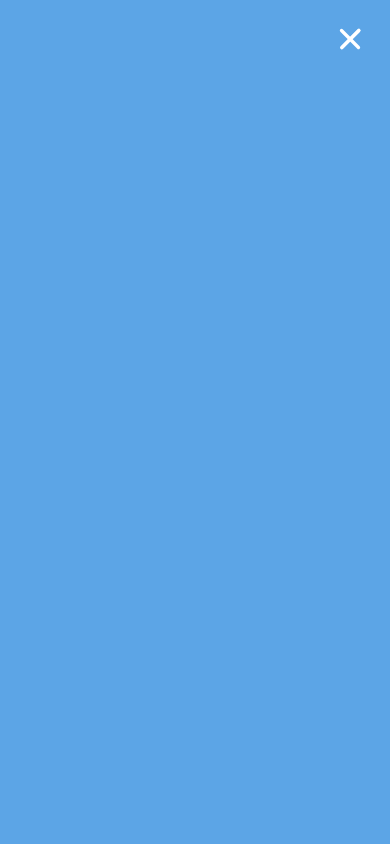
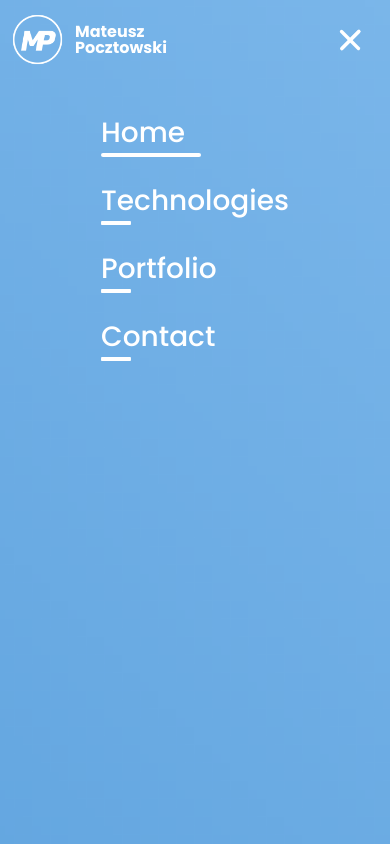
Before and after one commit to mateusz-pocztowski/Portfolio, a Gatsby site: page / in a window 390 px wide. Both pictures are taken after a click on the button 350 px from the left and 40 px from the top of the page. Shown: the top 844 px of the page. Built offline with nearby package versions, Linux system fonts and the light colour scheme; Gatsby itself is replaced by a stand-in of ours.

Commit message:
Added fullnav menu and responsiveness

```diff
--- /dev/null
+++ b/src/components/atoms/Logo/Logo.tsx
@@ -0,0 +1,61 @@
+import React from 'react';
+import { Link } from 'gatsby';
+import styled from 'styled-components';
+import logoImg from 'assets/images/logo.png';
+
+interface Props {
+  isWhite?: boolean;
+}
+
+interface ImgProps {
+  readonly isWhite: boolean;
+}
+
+const Wrapper = styled(Link)`
+  display: flex;
+  align-items: center;
+  color: ${({ theme }) => theme.white};
+  text-decoration: none;
+  z-index: -1;
+`;
+
+const InnerWrapper = styled.div`
+  display: block;
+  width: 55px;
+  height: 55px;
+  ${({ theme }) => theme.mq.xs} {
+    width: 65px;
+    height: 65px;
+  }
+`;
+
+const Img = styled.img<ImgProps>`
+  display: block;
+  width: 100%;
+  height: 100%;
+  filter: ${({ isWhite }) => (isWhite ? 'brightness(100)' : 'brightness(1)')};
+`;
+
+const Title = styled.h3`
+  margin-left: 10px;
+  font-weight: ${({ theme }) => theme.bold};
+  font-size: ${({ theme }) => theme.fontSize.s};
+  ${({ theme }) => theme.mq.xs} {
+    font-size: ${({ theme }) => theme.fontSize.m};
+  }
+`;
+
+const Logo = ({ isWhite }: Props) => (
+  <Wrapper to="/">
+    <InnerWrapper>
+      <Img isWhite={isWhite || false} src={logoImg} alt="logo" />
+    </InnerWrapper>
+    <Title>
+      Mateusz
+      <br />
+      Pocztowski
+    </Title>
+  </Wrapper>
+);
+
+export default Logo;
--- a/src/components/organisms/Navbar/Navbar.tsx
+++ /dev/null
@@ -1,183 +0,0 @@
-import React, { useRef, useEffect, useContext } from 'react';
-import { Link } from 'gatsby';
-import gsap from 'gsap';
-import styled, { css } from 'styled-components';
-import Content from 'components/atoms/Content/Content';
-import MenuBtn from 'components/atoms/MenuBtn/MenuBtn';
-import logoImg from 'assets/images/logo.png';
-import { NavigationContext } from 'contexts/NavigationContext';
-
-interface Props {
-  readonly isActive: boolean;
-}
-
-const Wrapper = styled.nav<Props>`
-  position: absolute;
-  top: 0;
-  left: 0;
-  right: 0;
-  height: 80px;
-  z-index: 10;
-  box-shadow: none;
-  background-color: transparent;
-  transition: 0.3s;
-  ${({ theme }) => theme.mq.md} {
-    position: fixed;
-    ${({ isActive }) =>
-      isActive &&
-      css`
-        box-shadow: 0 0 10px rgba(0, 0, 0, 0.2);
-        background-color: ${({ theme }) => theme.dark100};
-      `}
-  }
-`;
-
-const InnerWrapper = styled.div`
-  width: 100%;
-  height: 100%;
-  display: flex;
-  align-items: center;
-  justify-content: space-between;
-  color: ${({ theme }) => theme.white};
-`;
-
-const LogoWrapper = styled(Link)`
-  display: flex;
-  align-items: center;
-  color: ${({ theme }) => theme.white};
-  text-decoration: none;
-`;
-
-const LogoInnerWrapper = styled.div`
-  display: block;
-  width: 55px;
-  height: 55px;
-  ${({ theme }) => theme.mq.s} {
-    width: 65px;
-    height: 65px;
-  }
-`;
-
-const Logo = styled.img`
-  display: block;
-  width: 100%;
-  height: 100%;
-`;
-
-const Title = styled.h3`
-  margin-left: 10px;
-  font-weight: ${({ theme }) => theme.bold};
-  font-size: ${({ theme }) => theme.fontSize.s};
-  ${({ theme }) => theme.mq.s} {
-    font-size: ${({ theme }) => theme.fontSize.m};
-  }
-`;
-
-const List = styled.ul`
-  display: flex;
-  align-items: center;
-`;
-
-const ListItem = styled.li<Props>`
-  display: none;
-  position: relative;
-  margin-left: 35px;
-  font-weight: ${({ theme }) => theme.medium};
-  opacity: 0;
-  &:hover {
-    color: ${({ theme }) => theme.blue100};
-    &:after {
-      transform: scaleX(1);
-    }
-  }
-  &:after {
-    content: '';
-    position: absolute;
-    left: 0;
-    bottom: -10px;
-    width: 30px;
-    height: 2px;
-    background-color: ${({ theme }) => theme.blue100};
-    transition: 0.3s;
-    transform: scaleX(0);
-    transform-origin: 0 50%;
-  }
-  ${({ isActive }) =>
-    isActive &&
-    css`
-      color: ${({ theme }) => theme.blue100};
-      &:after {
-        transform: scaleX(1);
-      }
-    `}
-  ${({ theme }) => theme.mq.md} {
-    display: block;
-  }
-`;
-
-const StyledLink = styled(Link)`
-  color: inherit;
-  text-decoration: none;
-  transition: 0.3s;
-`;
-
-const Navbar = () => {
-  const { activeLink, isTransparent } = useContext(NavigationContext);
-
-  const wrapperRef = useRef<HTMLElement>(null);
-  const listRef = useRef<HTMLUListElement>(null);
-
-  useEffect(() => {
-    const list = listRef.current;
-    if (list) {
-      const listItems = list.children;
-      gsap.fromTo(
-        listItems,
-        { y: -50, autoAlpha: 0 },
-        {
-          y: 0,
-          autoAlpha: 1,
-          stagger: 0.1,
-          ease: 'power3.inOut',
-          duration: 1,
-        }
-      );
-    }
-  }, []);
-
-  return (
-    <Wrapper ref={wrapperRef} isActive={!isTransparent}>
-      <Content>
-        <InnerWrapper>
-          <LogoWrapper to="/">
-            <LogoInnerWrapper>
-              <Logo src={logoImg} alt="logo" />
-            </LogoInnerWrapper>
-            <Title>
-              Mateusz
-              <br />
-              Pocztowski
-            </Title>
-          </LogoWrapper>
-          <List ref={listRef}>
-            <ListItem isActive={activeLink === 'home'}>
-              <StyledLink to="#home">Home</StyledLink>
-            </ListItem>
-            <ListItem isActive={activeLink === 'technologies'}>
-              <StyledLink to="#technologies">Technologies</StyledLink>
-            </ListItem>
-            <ListItem isActive={activeLink === 'portfolio'}>
-              <StyledLink to="#portfolio">Portfolio</StyledLink>
-            </ListItem>
-            <ListItem isActive={activeLink === 'contact'}>
-              <StyledLink to="#contact">Contact</StyledLink>
-            </ListItem>
-          </List>
-          <MenuBtn />
-        </InnerWrapper>
-      </Content>
-    </Wrapper>
-  );
-};
-
-export default Navbar;
--- /dev/null
+++ b/src/components/organisms/Navigation/Fullnav.tsx
@@ -0,0 +1,134 @@
+import React, { useEffect, useRef, useContext } from 'react';
+import gsap from 'gsap';
+import styled from 'styled-components';
+import MenuBtn from 'components/organisms/Navigation/MenuBtn';
+import Links from 'components/organisms/Navigation/Links';
+import Logo from 'components/atoms/Logo/Logo';
+import { NavigationContext } from 'contexts/NavigationContext';
+
+const Wrapper = styled.div`
+  position: relative;
+  width: 100%;
+  height: 100%;
+  display: block;
+  ${({ theme }) => theme.mq.md} {
+    display: none;
+  }
+`;
+
+const Content = styled.div`
+  position: fixed;
+  top: 0;
+  left: 0;
+  right: 0;
+  bottom: 0;
+  display: flex;
+  flex-direction: column;
+  background-color: transparent;
+  transition: 0.3s;
+  visibility: hidden;
+  overflow: scroll;
+`;
+
+const InnerWrapper = styled.div`
+  display: flex;
+  justify-content: center;
+  align-items: center;
+  padding: 20px 0;
+`;
+
+const Background = styled.div`
+  position: fixed;
+  top: -184px;
+  right: -184px;
+  width: 300px;
+  height: 300px;
+  border-radius: 50%;
+  z-index: -1;
+  background: ${({ theme }) => theme.blueGradient};
+  box-shadow: 0 0 15px rgba(0, 0, 0, 0.2);
+  transform: scale(1);
+  will-change: transform;
+`;
+
+const LogoWrapper = styled.div`
+  padding: 12px 10px;
+  opacity: 0;
+  pointer-events: none;
+`;
+
+const List = styled.ul`
+  display: flex;
+  flex-direction: column;
+`;
+
+const Sidenav = () => {
+  const { handleFullNav } = useContext(NavigationContext);
+  const listRef = useRef<HTMLUListElement>(null);
+  const logoRef = useRef<HTMLDivElement>(null);
+  const btnRef = useRef<HTMLDivElement>(null);
+  const contentRef = useRef<HTMLDivElement>(null);
+  const bgRef = useRef<HTMLDivElement>(null);
+
+  useEffect(() => {
+    const list = listRef.current;
+    const btn = btnRef.current;
+    const background = bgRef.current;
+    const logo = logoRef.current;
+    const content = contentRef.current;
+
+    if (list && logo && btn && background && content) {
+      const [button] = btn.children;
+      const listItems = [...list.children];
+
+      const close = () => {
+        tl.reverse();
+        handleFullNav(false);
+      };
+
+      const handleClick = () => {
+        tl.reversed() ? tl.play() : tl.reverse();
+      };
+
+      listItems.forEach(item => item.addEventListener('click', close));
+      button.addEventListener('click', handleClick);
+
+      const tl = gsap.timeline({
+        defaults: { ease: 'Power3.easeOut' },
+        reversed: true,
+      });
+
+      tl.set(content, { visibility: 'visible' });
+      tl.to(background, { scale: 9, duration: 0.4, ease: ' Circ.easeOut' });
+      tl.addLabel('showItems');
+      tl.fromTo(
+        logo,
+        { autoAlpha: 0, y: -50 },
+        { autoAlpha: 1, y: 0 },
+        'showItems'
+      );
+      tl.from(listItems, { x: -50, autoAlpha: 0, stagger: 0.1 }, 'showItems');
+    }
+  }, []);
+
+  return (
+    <Wrapper>
+      <div ref={btnRef}>
+        <MenuBtn />
+      </div>
+      <Background ref={bgRef} />
+      <Content ref={contentRef}>
+        <LogoWrapper ref={logoRef}>
+          <Logo isWhite />
+        </LogoWrapper>
+        <InnerWrapper>
+          <List ref={listRef}>
+            <Links big />
+          </List>
+        </InnerWrapper>
+      </Content>
+    </Wrapper>
+  );
+};
+
+export default Sidenav;
--- /dev/null
+++ b/src/components/organisms/Navigation/Links.tsx
@@ -0,0 +1,98 @@
+import React, { useContext } from 'react';
+import { Link } from 'gatsby';
+import styled, { css } from 'styled-components';
+import { NavigationContext } from 'contexts/NavigationContext';
+
+interface Props {
+  big?: boolean;
+}
+
+interface ItemProps {
+  readonly isActive: boolean;
+  readonly big: boolean;
+}
+
+const ListItem = styled.li<ItemProps>`
+  position: relative;
+  margin-left: 35px;
+  font-weight: ${({ theme }) => theme.medium};
+  &:hover {
+    color: ${({ theme }) => theme.blue100};
+    &:after {
+      transform: scaleX(1);
+    }
+  }
+  &:after {
+    content: '';
+    position: absolute;
+    left: 0;
+    bottom: -10px;
+    width: 30px;
+    height: 2px;
+    background-color: ${({ theme }) => theme.blue100};
+    transition: 0.3s;
+    transform: scaleX(0);
+    transform-origin: 0 50%;
+  }
+  ${({ isActive }) =>
+    isActive &&
+    css`
+      color: ${({ theme }) => theme.blue100};
+      &:after {
+        transform: scaleX(1);
+      }
+    `}
+  ${({ big, isActive }) =>
+    big &&
+    css`
+      margin: 20px 0;
+      color: ${({ theme }) => theme.white};
+      font-size: ${({ theme }) => theme.fontSize.xl};
+      &:hover {
+        color: ${({ theme }) => theme.white};
+      }
+      &:after {
+        transform: ${isActive ? 'scaleX(1)' : 'scaleX(0.3)'};
+        bottom: -10px;
+        width: 100px;
+        height: 4px;
+        border-radius: 100px;
+        background-color: ${({ theme }) => theme.white};
+      }
+      ${({ theme }) => theme.mq.s} {
+        font-size: ${({ theme }) => theme.fontSize.xxl};
+        &:after {
+          width: 150px;
+        }
+      }
+    `}
+`;
+
+const StyledLink = styled(Link)`
+  color: inherit;
+  text-decoration: none;
+  transition: 0.3s;
+`;
+
+const Links = ({ big }: Props) => {
+  const { activeLink } = useContext(NavigationContext);
+
+  return (
+    <>
+      <ListItem big={big || false} isActive={activeLink === 'home'}>
+        <StyledLink to="#home">Home</StyledLink>
+      </ListItem>
+      <ListItem big={big || false} isActive={activeLink === 'technologies'}>
+        <StyledLink to="#technologies">Technologies</StyledLink>
+      </ListItem>
+      <ListItem big={big || false} isActive={activeLink === 'portfolio'}>
+        <StyledLink to="#portfolio">Portfolio</StyledLink>
+      </ListItem>
+      <ListItem big={big || false} isActive={activeLink === 'contact'}>
+        <StyledLink to="#contact">Contact</StyledLink>
+      </ListItem>
+    </>
+  );
+};
+
+export default Links;
--- a/src/components/atoms/MenuBtn/MenuBtn.tsx
+++ b/src/components/organisms/Navigation/MenuBtn.tsx
@@ -8,25 +8,10 @@ interface Props {
 
 const Button = styled.button<Props>`
   position: fixed;
+  top: 10px;
   right: 10px;
-  display: block;
+  z-index: 20;
   background-color: transparent;
-  ${({ theme }) => theme.mq.md} {
-    display: none;
-  }
-  &:before {
-    content: '';
-    position: absolute;
-    top: -192px;
-    right: -192px;
-    width: 300px;
-    height: 300px;
-    border-radius: 50%;
-    background-color: ${({ theme }) => theme.blue50};
-    box-shadow: 0 0 15px rgba(0, 0, 0, 0.2);
-    transition: 0.5s ease;
-    z-index: -1;
-  }
   ${({ isActive }) =>
     isActive &&
     css`
@@ -68,16 +53,14 @@ const SVG = styled.svg`
 `;
 
 const MenuBtn = () => {
-  const { isFullNavVisible, setIsFullNavVisible } = useContext(
-    NavigationContext
-  );
+  const { isFullNavVisible, handleFullNav } = useContext(NavigationContext);
 
-  const toggleVisibility = () => {
-    setIsFullNavVisible(!isFullNavVisible);
+  const toggleNav = () => {
+    handleFullNav(!isFullNavVisible);
   };
 
   return (
-    <Button onClick={toggleVisibility} isActive={isFullNavVisible}>
+    <Button onClick={toggleNav} isActive={isFullNavVisible}>
       <SVG viewBox="0 0 100 100" width="60">
         <LineTop d="m 30,33 h 40 c 0,0 9.044436,-0.654587 9.044436,-8.508902 0,-7.854315 -8.024349,-11.958003 -14.89975,-10.85914 -6.875401,1.098863 -13.637059,4.171617 -13.637059,16.368042 v 40" />
         <Line d="m 30,50 h 40" />
--- /dev/null
+++ b/src/components/organisms/Navigation/Navigation.tsx
@@ -0,0 +1,91 @@
+import React, { useEffect, useContext, useRef } from 'react';
+import gsap from 'gsap';
+import styled, { css } from 'styled-components';
+import { NavigationContext } from 'contexts/NavigationContext';
+import Content from 'components/atoms/Content/Content';
+import Links from 'components/organisms/Navigation/Links';
+import Fullnav from 'components/organisms/Navigation/Fullnav';
+import Logo from 'components/atoms/Logo/Logo';
+
+interface Props {
+  readonly isActive: boolean;
+}
+
+const Wrapper = styled.nav<Props>`
+  position: absolute;
+  top: 0;
+  left: 0;
+  right: 0;
+  height: 80px;
+  z-index: 10;
+  box-shadow: none;
+  background-color: transparent;
+  transition: 0.3s;
+  ${({ theme }) => theme.mq.md} {
+    position: fixed;
+    ${({ isActive }) =>
+      isActive &&
+      css`
+        box-shadow: 0 0 10px rgba(0, 0, 0, 0.2);
+        background-color: ${({ theme }) => theme.dark100};
+      `}
+  }
+`;
+
+const InnerWrapper = styled.div`
+  width: 100%;
+  height: 100%;
+  display: flex;
+  align-items: center;
+  justify-content: space-between;
+  color: ${({ theme }) => theme.white};
+`;
+
+const List = styled.ul`
+  display: none;
+  align-items: center;
+  opacity: 0;
+  ${({ theme }) => theme.mq.md} {
+    display: flex;
+  }
+`;
+
+const Navigation = () => {
+  const { isTransparent } = useContext(NavigationContext);
+  const listRef = useRef<HTMLUListElement>(null);
+
+  useEffect(() => {
+    const list = listRef.current;
+    if (list) {
+      const listItems = list.children;
+      gsap.to(list, { autoAlpha: 1 });
+      gsap.fromTo(
+        listItems,
+        { y: -50, autoAlpha: 0 },
+        {
+          y: 0,
+          autoAlpha: 1,
+          stagger: 0.1,
+          ease: 'power3.inOut',
+          duration: 1,
+        }
+      );
+    }
+  }, []);
+
+  return (
+    <Wrapper isActive={!isTransparent}>
+      <Content>
+        <InnerWrapper>
+          <Logo />
+          <List ref={listRef}>
+            <Links />
+          </List>
+        </InnerWrapper>
+        <Fullnav />
+      </Content>
+    </Wrapper>
+  );
+};
+
+export default Navigation;
--- a/src/layouts/index.tsx
+++ b/src/layouts/index.tsx
@@ -1,6 +1,7 @@
 import React, { ReactNode } from 'react';
 import GlobalStyle from 'theme/GlobalStyle';
 import NavigationProvider from 'contexts/NavigationContext';
+import Navigation from 'components/organisms/Navigation/Navigation';
 import { ThemeProvider } from 'styled-components';
 import { theme } from 'theme/mainTheme';
 
@@ -12,7 +13,10 @@ const Layout = ({ children }: Props) => {
   return (
     <ThemeProvider theme={theme}>
       <GlobalStyle />
-      <NavigationProvider>{children}</NavigationProvider>
+      <NavigationProvider>
+        <Navigation />
+        {children}
+      </NavigationProvider>
     </ThemeProvider>
   );
 };
--- a/src/pages/index.tsx
+++ b/src/pages/index.tsx
@@ -1,13 +1,11 @@
 import React from 'react';
 import SEO from 'components/atoms/SEO/SEO';
 import Header from 'components/organisms/Header/Header';
-import Navbar from 'components/organisms/Navbar/Navbar';
 import Technologies from 'components/organisms/Technologies/Technologies';
 
 const IndexPage = () => (
   <>
     <SEO title="Home" />
-    <Navbar />
     <Header />
     <main>
       <Technologies />
--- a/src/theme/mainTheme.ts
+++ b/src/theme/mainTheme.ts
@@ -20,11 +20,13 @@ export const theme = {
   gray100: 'hsl(0, 0%, 98%)',
   dark: 'hsl(200, 15%, 8%)',
   dark100: 'hsl(251, 12%, 19%)',
+  dark200: 'hsl(246, 15%, 25%)',
   darkGradient: 'linear-gradient(45deg, #25232a 0%, #3c3a4e 100%)',
   green: 'hsl(128, 50%, 47%)',
   blue: 'hsl(208, 63%, 57%)',
   blue50: 'hsl(208, 73%, 63%)',
   blue100: 'hsl(208, 100%, 74%)',
+  blueGradient: 'linear-gradient(45deg, #4c96d6 0%, #abd8ff 100%)',
   light: 300,
   regular: 400,
   medium: 500,
```
Also changed, not shown: src/components/organisms/Technologies/Technologies.tsx (+10 -1 lines), src/contexts/NavigationContext.tsx (+11 -11 lines).
